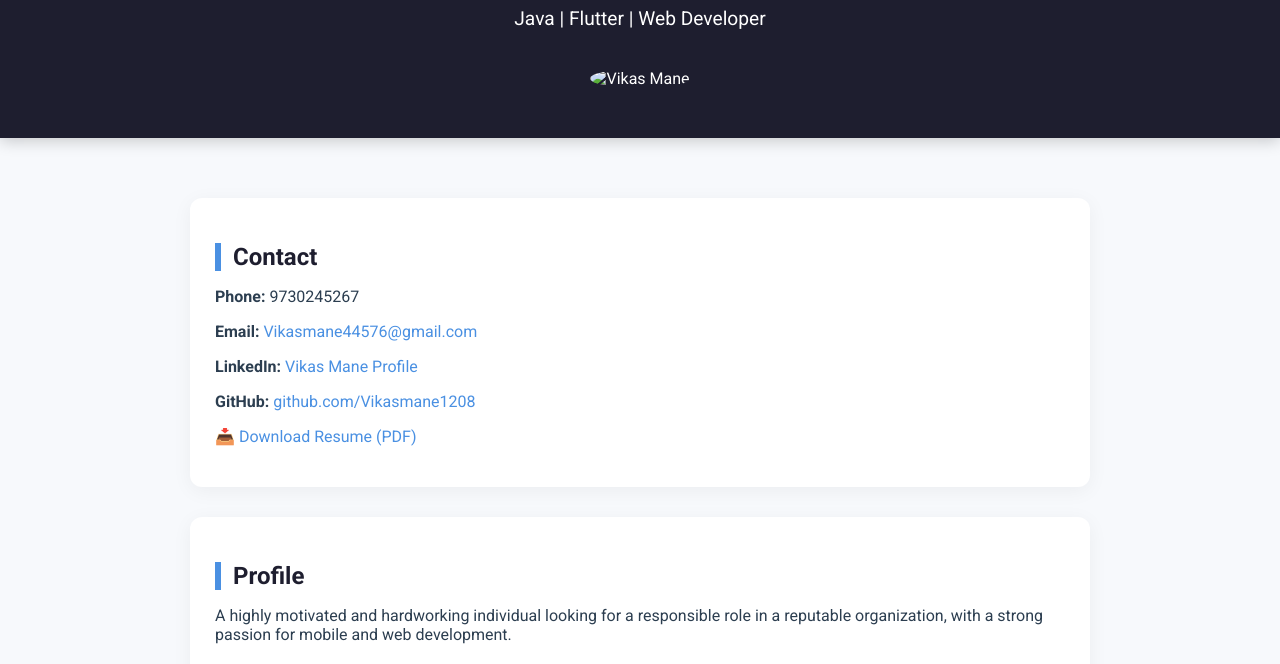
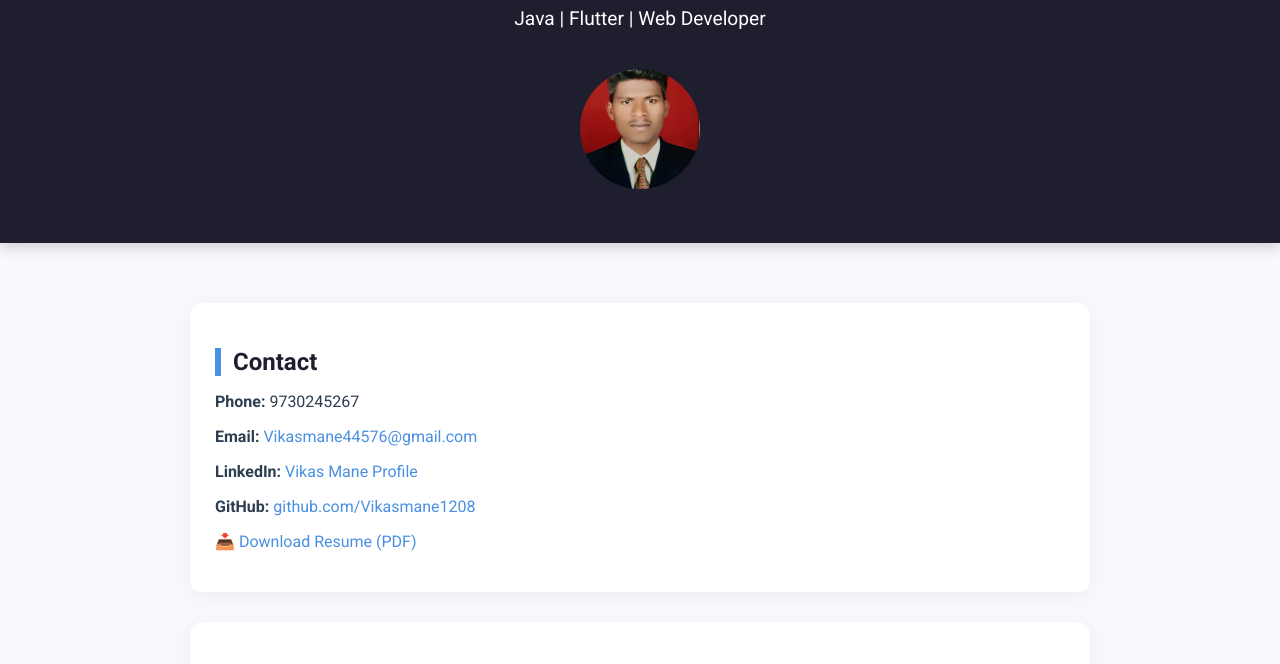
Before and after one commit to Vikasmane1208/vikas-portfolio, a plain HTML site: page index.html in a window 1280 px wide. Shown: the part 106-770 px from the top of the page. Drawn offline with Linux system fonts and the light colour scheme.

Commit message:
Update index.html

```diff
--- a/index.html
+++ b/index.html
@@ -92,7 +92,7 @@
   <header>
     <h1>Vikas Mane</h1>
     <p>Java | Flutter | Web Developer</p>
-    <img src="da9d3c23-5b79-4447-a40e-b5f288fe6df6.jpeg" alt="Vikas Mane">
+    <img src="vikasm.jpeg" alt="Vikas Mane">
   </header>
 
   <main>
```
